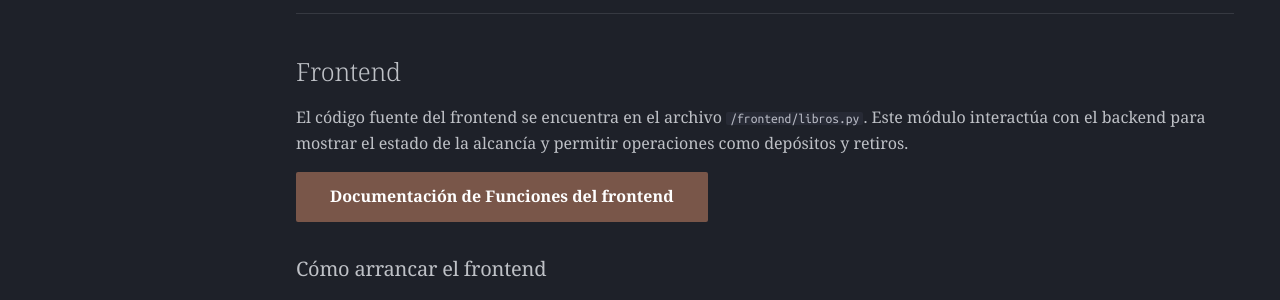
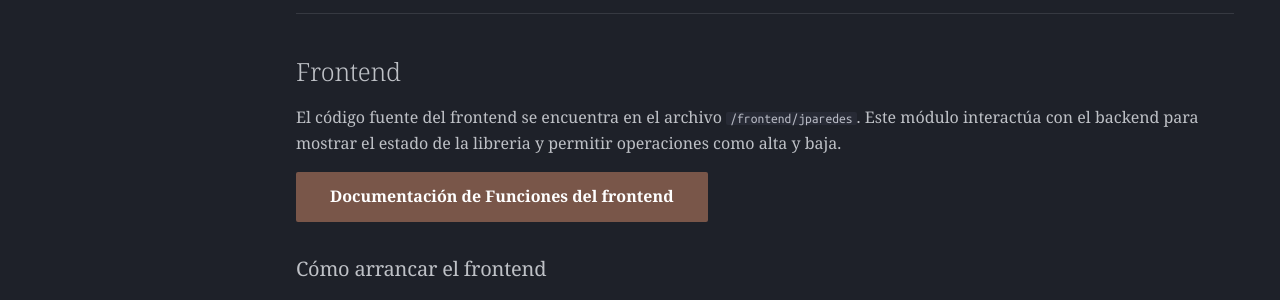
Before and after one commit to misaelnieto/itm_2025_soa_u3, an MkDocs documentation site: the page built from docs/proyectos/jparedes/index.md, in a window 1280 px wide and 900 px high, scrolled down 6079 px. Shown: the part 412-712 px from the top of the window. Built offline with MkDocs 1.6.1 and Material for MkDocs 9.7.7, drawn with Linux system fonts in a browser that asks for light colours; comment, search, counter and statistics services are not loaded; some of the changed text lies outside the part shown.

```diff
--- a/docs/proyectos/jparedes/index.md
+++ b/docs/proyectos/jparedes/index.md
@@ -153,7 +153,7 @@ uv run pytest
 
 ## Frontend
 
-El código fuente del frontend se encuentra en el archivo `/frontend/libros.py`. Este módulo interactúa con el backend para mostrar el estado de la alcancía y permitir operaciones como depósitos y retiros.
+El código fuente del frontend se encuentra en el archivo `/frontend/jparedes`. Este módulo interactúa con el backend para mostrar el estado de la libreria y permitir operaciones como alta y baja.
 
 [Documentación de Funciones del frontend](frontend.md){ .md-button .md-button--primary}
 
```
Also changed, not shown: other parts of docs/proyectos/jparedes/index.md (+1 -1 lines).
